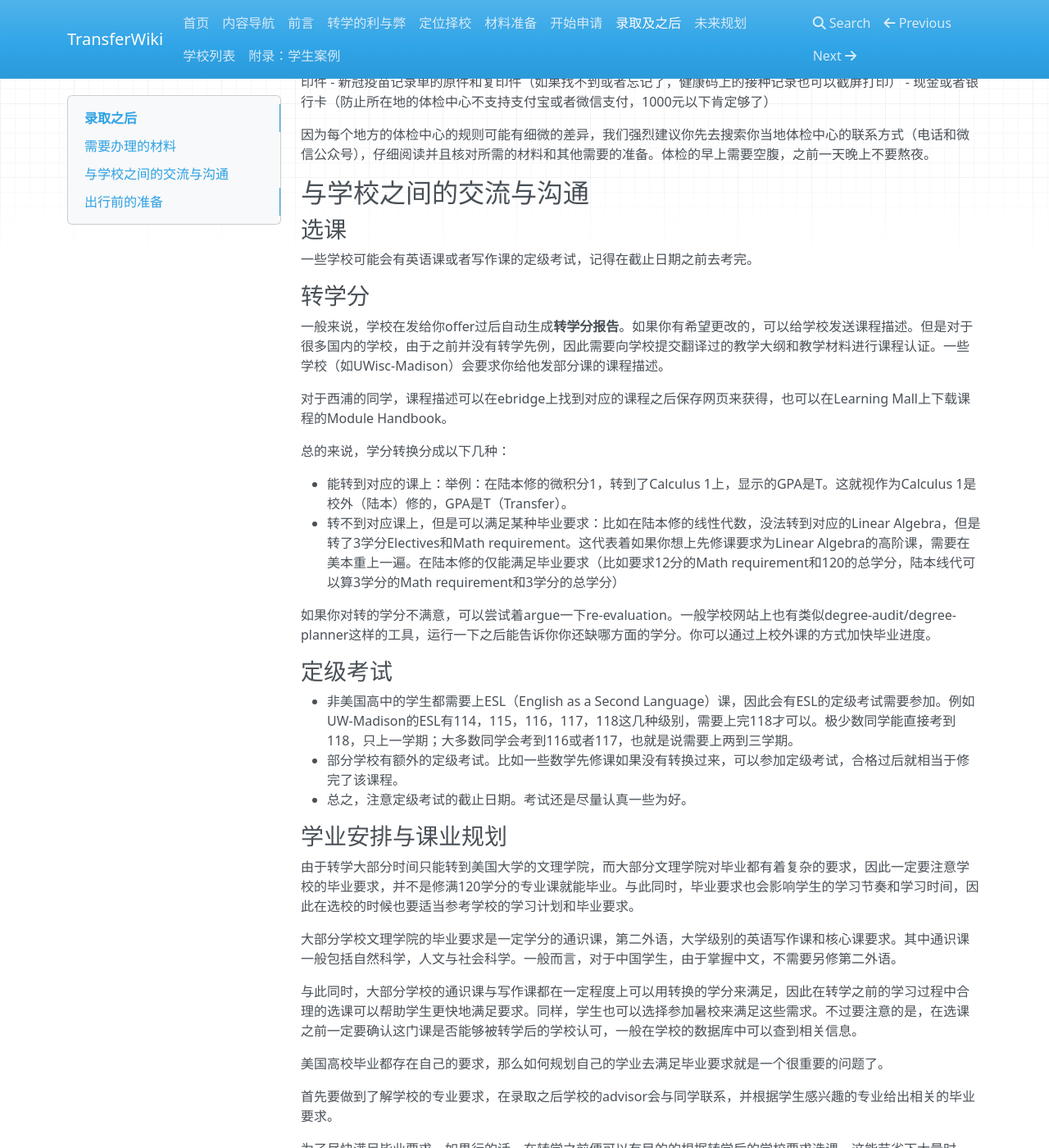
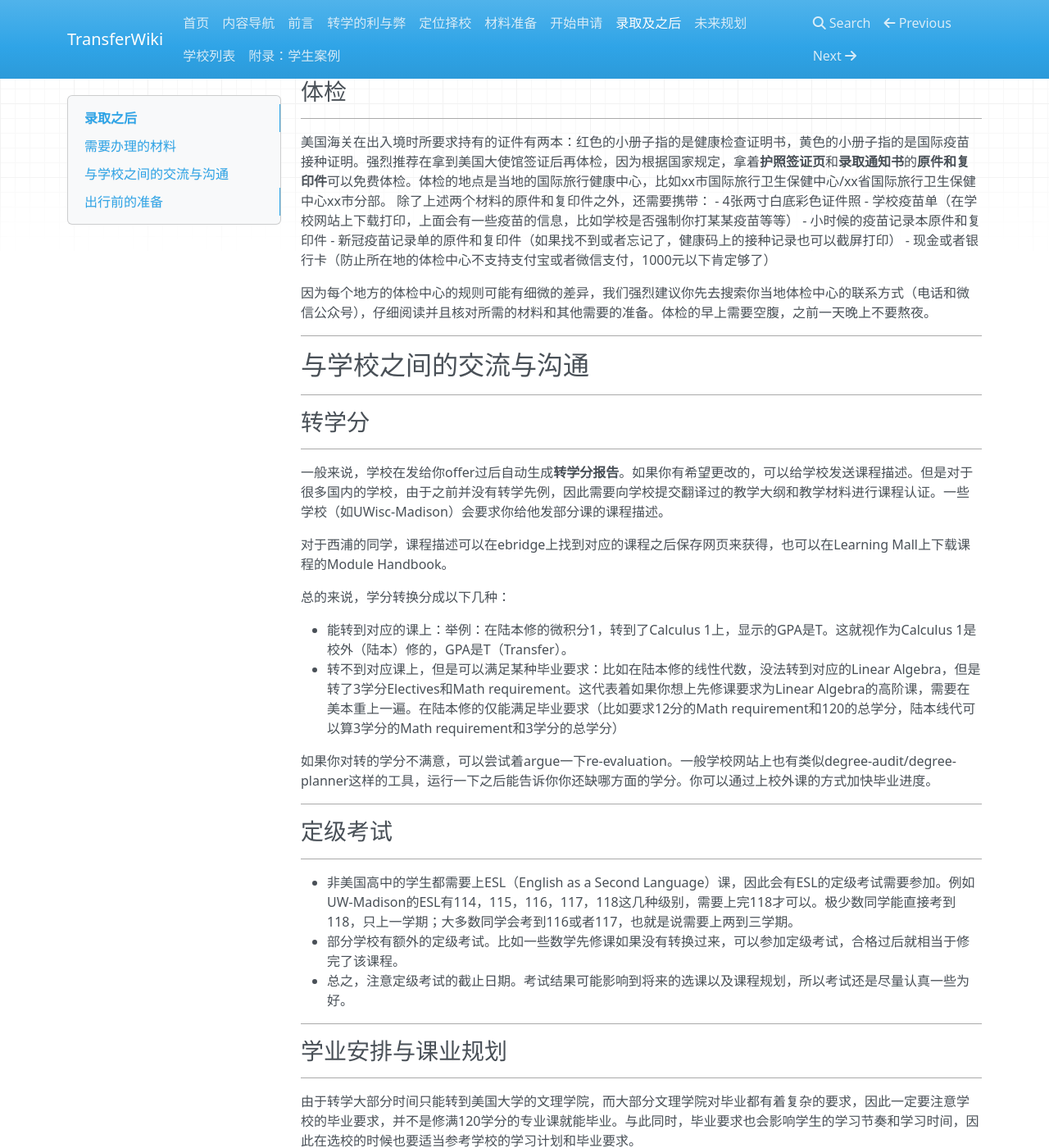
Before and after one commit to SihanXU/TransferWiki, an MkDocs documentation site: the page built from docs/admit.md, in a window 1280 px wide and 1400 px high, scrolled down 2444 px. Shown: the whole window at 82% size. Built offline with MkDocs 1.6.1, drawn with Linux system fonts in a browser that asks for light colours; nearby versions of some CDN libraries.

Commit message:
Update admit.md

```diff
--- a/docs/admit.md
+++ b/docs/admit.md
@@ -4,19 +4,33 @@
 
 ## 需要办理的材料
 
+***
+
 在读学期的成绩单：一些学校对于在读学期的成绩单有截止日期的要求，而这个截止日期我们可能还无法得到自己的成绩。因此我们可以写邮件先询问学校是否能给我们extension。
 
+***
+
 ### 护照的办理
+
+***
 
 护照办理的地方可以通过地图搜索当地的出入境中心办理，一般都在当地的政务服务中心或当地公安局。之后，即可联系当地的工作人员，并在他们的引导下办理护照。
 
 如果可能会去香港转机的话，没有通行证可以滞留七天，可以不用办理港澳通行证。
 
+***
+
 ### I-20的申请
+
+***
 
 I-20的申请需要在学校的Portal上填写好个人的相关信息，之后我们能做的只有耐心等待了。因此一些大学的i20能够在几天之内发送，而另外一些大学需要一个月或者更长的时间才能发送。在拿到I-20之后，我们才能预约签证。
 
+***
+
 ### 签证的办理
+
+***
 
 F-1签证是最常见的学生签证类型。如果您希望在获得美国政府承认的学校（包括获得认证的美国大学或学院、私立中学或获得批准的英语学习项目等等）就读，应申请F-1签证。
 
@@ -74,7 +88,11 @@ F-1签证是最常见的学生签证类型。如果您希望在获得美国政
 签证过后的4-5日，护照会寄出。你会收到一封通知的邮件，当通知邮件提及护照已送达的时候，有可能你会查询不到指定的AWB号。不要担心，这是正常情况。具体的类似情况可以查看此[小木虫链接](http://muchong.com/t-9139216-1)
 寄到的时候如果你选择的是EMS货到付款的，就要在拿护照的时候交92块钱。
 
+***
+
 ### 体检
+
+***
 
 美国海关在出入境时所要求持有的证件有两本：红色的小册子指的是健康检查证明书，黄色的小册子指的是国际疫苗接种证明。强烈推荐在拿到美国大使馆签证后再体检，因为根据国家规定，拿着**护照签证页**和**录取通知书**的**原件和复印件**可以免费体检。体检的地点是当地的国际旅行健康中心，比如xx市国际旅行卫生保健中心/xx省国际旅行卫生保健中心xx市分部。
 除了上述两个材料的原件和复印件之外，还需要携带：
@@ -86,15 +104,15 @@ F-1签证是最常见的学生签证类型。如果您希望在获得美国政
 
 因为每个地方的体检中心的规则可能有细微的差异，我们强烈建议你先去搜索你当地体检中心的联系方式（电话和微信公众号），仔细阅读并且核对所需的材料和其他需要的准备。体检的早上需要空腹，之前一天晚上不要熬夜。
 
+***
 
 ## 与学校之间的交流与沟通
 
-
-### 选课
-
-一些学校可能会有英语课或者写作课的定级考试，记得在截止日期之前去考完。
+***
 
 ### 转学分
+
+***
 
 一般来说，学校在发给你offer过后自动生成**转学分报告**。如果你有希望更改的，可以给学校发送课程描述。但是对于很多国内的学校，由于之前并没有转学先例，因此需要向学校提交翻译过的教学大纲和教学材料进行课程认证。一些学校（如UWisc-Madison）会要求你给他发部分课的课程描述。
 
@@ -107,13 +125,21 @@ F-1签证是最常见的学生签证类型。如果您希望在获得美国政
 
 如果你对转的学分不满意，可以尝试着argue一下re-evaluation。一般学校网站上也有类似degree-audit/degree-planner这样的工具，运行一下之后能告诉你你还缺哪方面的学分。你可以通过上校外课的方式加快毕业进度。
 
+***
+
 ### 定级考试
+
+***
 
 - 非美国高中的学生都需要上ESL（English as a Second Language）课，因此会有ESL的定级考试需要参加。例如UW-Madison的ESL有114，115，116，117，118这几种级别，需要上完118才可以。极少数同学能直接考到118，只上一学期；大多数同学会考到116或者117，也就是说需要上两到三学期。
 - 部分学校有额外的定级考试。比如一些数学先修课如果没有转换过来，可以参加定级考试，合格过后就相当于修完了该课程。
-- 总之，注意定级考试的截止日期。考试还是尽量认真一些为好。
+- 总之，注意定级考试的截止日期。考试结果可能影响到将来的选课以及课程规划，所以考试还是尽量认真一些为好。
+
+***
 
 ### 学业安排与课业规划
+
+***
 
 由于转学大部分时间只能转到美国大学的文理学院，而大部分文理学院对毕业都有着复杂的要求，因此一定要注意学校的毕业要求，并不是修满120学分的专业课就能毕业。与此同时，毕业要求也会影响学生的学习节奏和学习时间，因此在选校的时候也要适当参考学校的学习计划和毕业要求。
 
@@ -127,7 +153,11 @@ F-1签证是最常见的学生签证类型。如果您希望在获得美国政
 
 为了尽快满足毕业要求，如果行的话，在转学之前便可以有目的的根据转学后的学校要求选课。这能节省下大量时间。而在转学过后，如果行的话，也尽量及早选课。因为一些热门的课或者热门老师的课可能很早就会满员，剩下的课相对冷门。这些冷门的课多多少少存在着冷门的理由，比如课程难度相对高，老师给分相对低等等。因此如果一门课满员了，应该尽早去排这门课的waitlist，这样一旦前面有人drop了这门课，后面waitlist里的同学便有机会enroll。
 
+***
+
 ### 上校外课
+
+***
 
 在暑校中提前上先修课可以帮助学生更好地安排自己的学习计划，从而不被打乱节奏。同时，一般大学并不会将校外课成绩算作GPA，将困难的课在校外修掉有利于GPA的提升。
 
@@ -139,12 +169,18 @@ F-1签证是最常见的学生签证类型。如果您希望在获得美国政
 
 而有一个小tip则是在中介与学校处双重确认，根据某悲伤的申请者的经历，某校为650刀的某写作课暑校被某大型中介给出了12000CNY的“折扣价”，原价为14999CNY
 
+***
 
 ### 租房
 
+***
+
 对于我们转学生来说，租房是大部分人的选择。因为学校会把宿舍优先分配给本科新生。而租房其实是可以完全亲历亲为的一件事。可谷歌搜索你学校所在的城市+ rental来获得各种租房信息。一些无良中介，也只是帮你做了这一步而已，却会收你3-4k人民币的中介费。值得一提的是，有一些房产公司需要租客提供美国社保号码/驾照，担保人信息和收入证明，而对于国际学生其实是由另外的不一样的要求的。我们可以先在网站上随便填写，在备注一栏写清楚我们是国际学生，同时邮件询问对方对于国际学生的租房要求。一些房产公司不需要额外的材料，另一些则需要存款证明和大学的录取通知书等。
 
+***
 
 ## 出行前的准备
 
+***
+
 在录取之后，可以多多关注学校的中国学生会的微信公众号。上面针对出行前的各种问题和准备都能找到详尽的文章和答复，比如行李的准备。这里就不再赘述。
```
